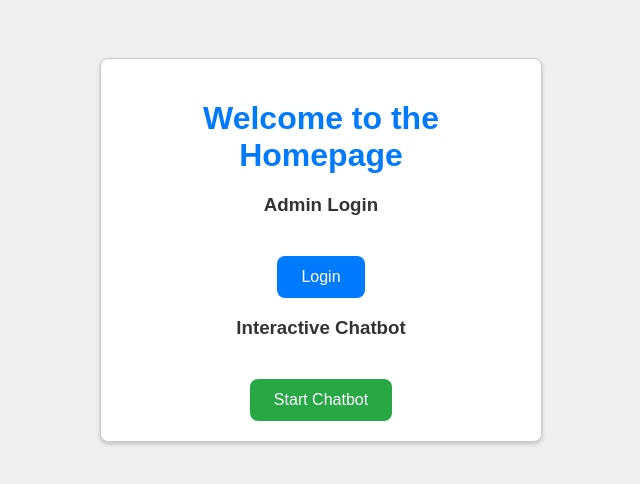
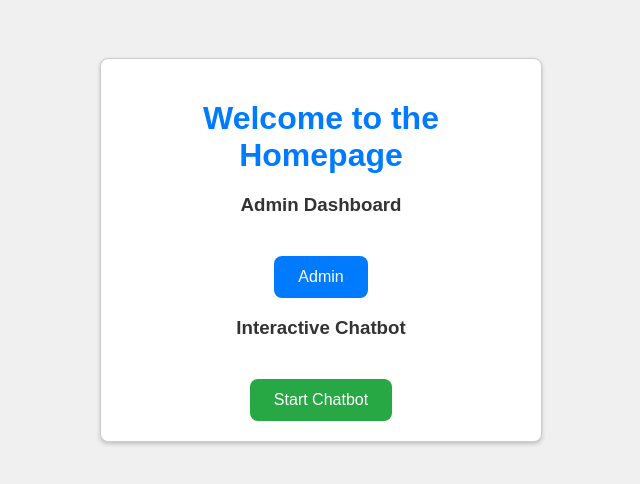
Before and after one commit to Justin121983/admin-portal, a Flask app: page / in a window 1280 px wide. Shown: the top 484 px of the page, without its empty margins (319-959 px from the left). Run offline with Flask 3, Linux system fonts and the light colour scheme.

Commit message:
admin dashboard btn

```diff
--- a/templates/index.html
+++ b/templates/index.html
@@ -9,8 +9,8 @@
 <body>
     <div class="container">
         <h1>Welcome to the Homepage</h1>
-        <h3>Admin Login</h3>
-        <a class="login-link" href="/login">Login</a>
+        <h3>Admin Dashboard</h3>
+        <a class="login-link" href="/login">Admin</a>
 
         <h3>Interactive Chatbot</h3>
         <a class="chatbot-link" href="/chatbot">Start Chatbot</a>
```
Also changed, not shown: .stored_files.json.
